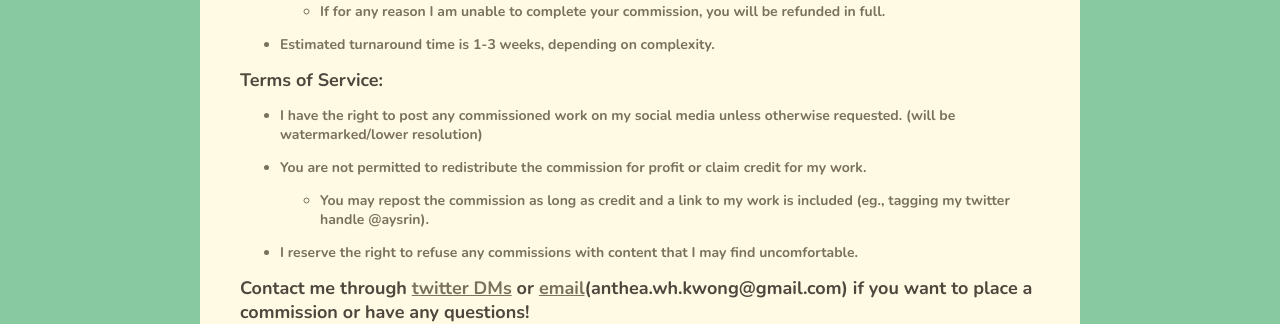
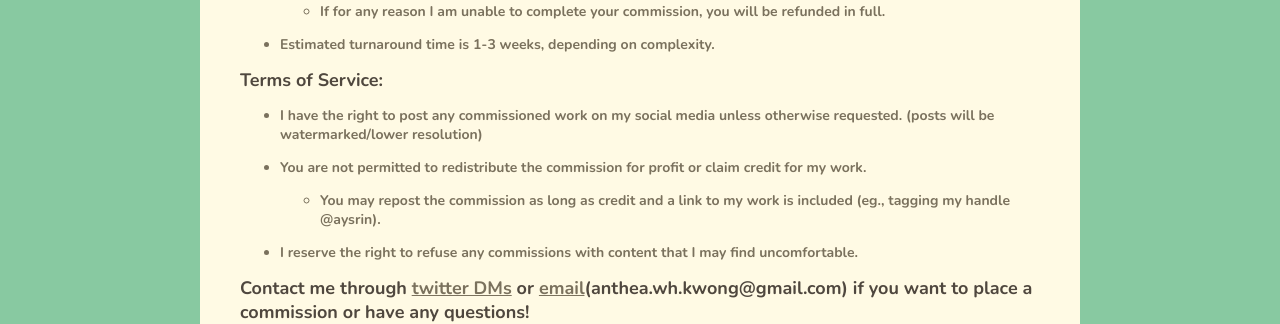
Before and after one commit to antheakwong/antheakwong.github.io, a Jekyll site: the page built from commissions/index.md, in a window 1280 px wide and 900 px high, scrolled down 1977 px. Shown: the part 314-638 px from the top of the window. Built offline with Jekyll 4.4.1, drawn with Linux system fonts in a browser that asks for light colours; nearby versions of some CDN libraries.

Commit message:
Update index.md

```diff
--- a/commissions/index.md
+++ b/commissions/index.md
@@ -40,11 +40,11 @@ Won’t draw: NSFW, mecha, offensive/shock content
 
 
 **Terms of Service:**
-- I have the right to post any commissioned work on my social media unless otherwise requested. (will be watermarked/lower resolution)
+- I have the right to post any commissioned work on my social media unless otherwise requested. (posts will be watermarked/lower resolution)
 
 - You are not permitted to redistribute the commission for profit or claim credit for my work.
 
-    - You may repost the commission as long as credit and a link to my work is included (eg., tagging my twitter handle @aysrin).
+    - You may repost the commission as long as credit and a link to my work is included (eg., tagging my handle @aysrin).
 
 - I reserve the right to refuse any commissions with content that I may find uncomfortable.
 
```
